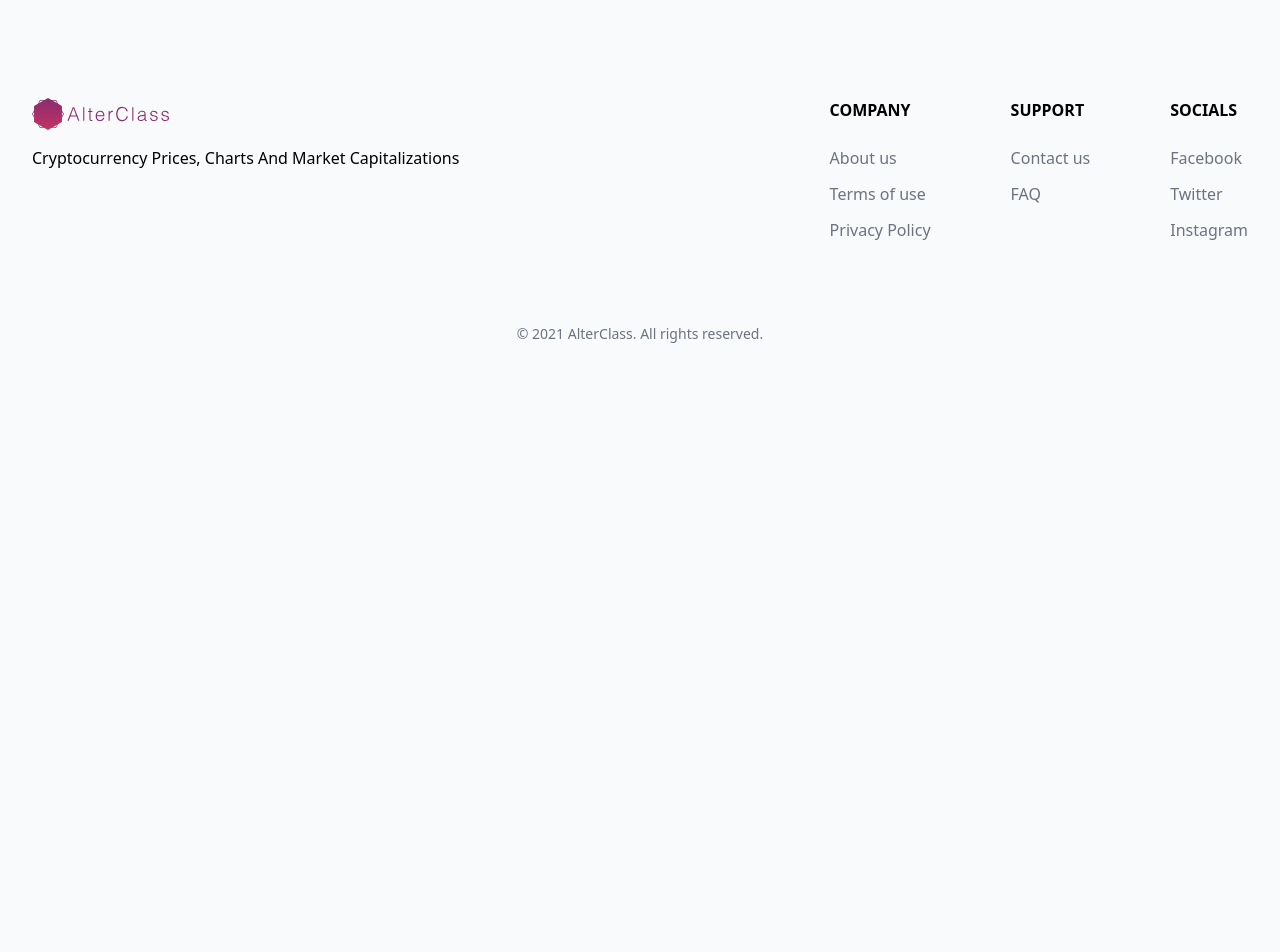
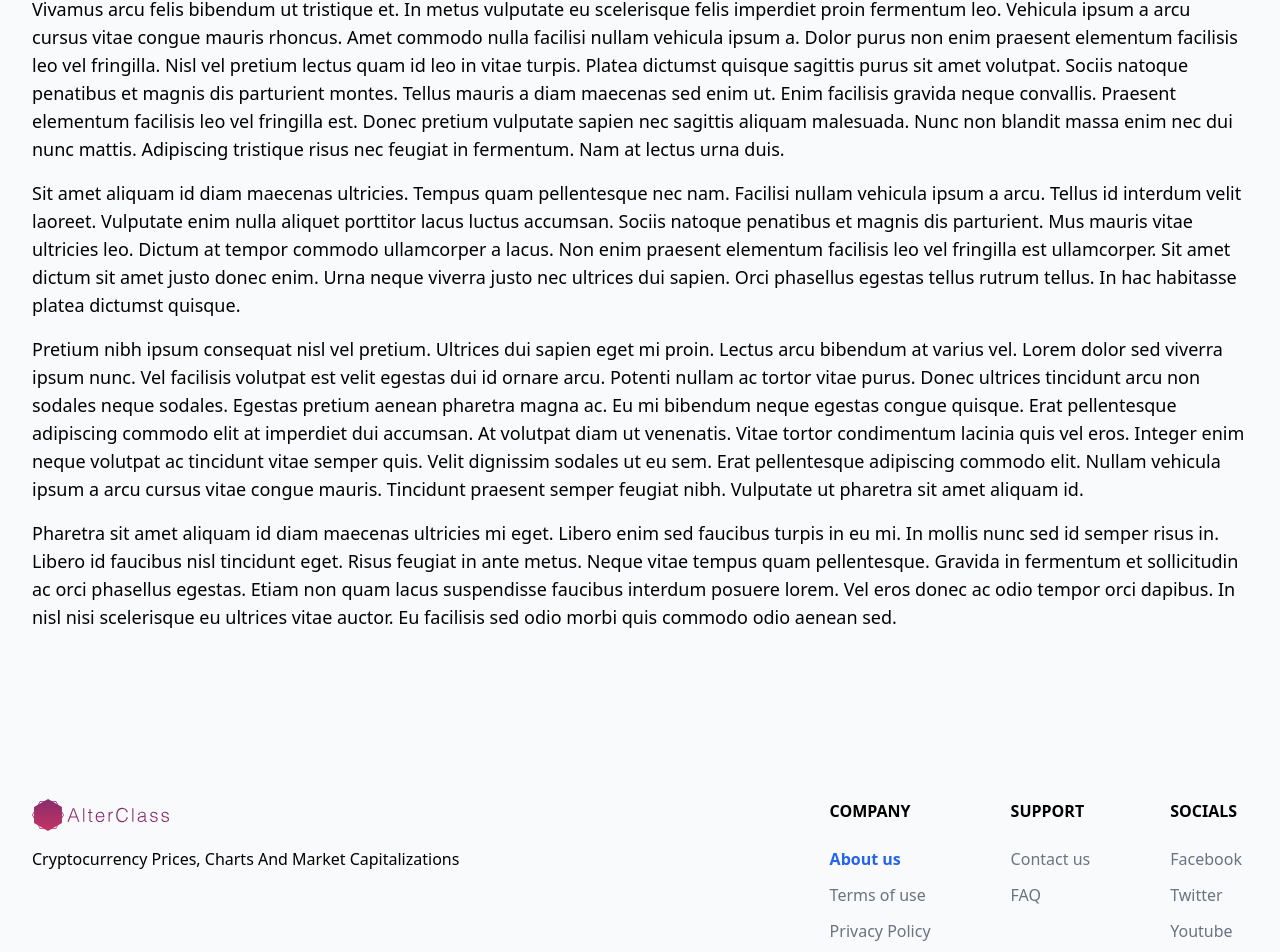
Before and after one commit to gdangelo/react-crypto, a React (Create React App) app: page /about in a window 1280 px wide. Before the commit this address led to /404. Shown: the part 430-1382 px from the top of the page. Before the commit the page ends 800 px from the top, so only its background shows below. Built offline with nearby package versions, Linux system fonts and the light colour scheme; what @tailwindcss/typography would draw is missing.

Commit message:
feat: create new pages + edit footer's links

```diff
--- a/src/App.js
+++ b/src/App.js
@@ -4,7 +4,15 @@
   Route,
   Redirect,
 } from 'react-router-dom';
-import { Home, Coins, NotFound, Watchlist } from 'pages';
+import {
+  Home,
+  Coins,
+  NotFound,
+  Watchlist,
+  About,
+  Terms,
+  PrivacyPolicy,
+} from 'pages';
 
 function App() {
   return (
@@ -13,6 +21,9 @@
         <Route exact path="/" component={Home} />
         <Route path="/coins/:id" component={Coins} />
         <Route path="/watchlist" component={Watchlist} />
+        <Route path="/about" component={About} />
+        <Route path="/terms" component={Terms} />
+        <Route path="/privacy-policy" component={PrivacyPolicy} />
         {/* No match - 404 */}
         <Route exact path="/404" component={NotFound} />
         <Redirect to="/404" />
--- /dev/null
+++ b/src/pages/About.js
@@ -0,0 +1,15 @@
+import { Layout } from 'partials';
+import { generateDemoText } from 'utils';
+
+const About = () => (
+  <Layout>
+    <h1 className="capitalize text-2xl font-semibold">About us</h1>
+    <div className="mt-6 text-lg space-y-4">
+      {generateDemoText().map(text => (
+        <p>{text}</p>
+      ))}
+    </div>
+  </Layout>
+);
+
+export default About;
--- /dev/null
+++ b/src/pages/PrivacyPolicy.js
@@ -0,0 +1,15 @@
+import { Layout } from 'partials';
+import { generateDemoText } from 'utils';
+
+const PrivacyPolicy = () => (
+  <Layout>
+    <h1 className="capitalize text-2xl font-semibold">Privacy policy</h1>
+    <div className="mt-6 text-lg space-y-4">
+      {generateDemoText().map(text => (
+        <p>{text}</p>
+      ))}
+    </div>
+  </Layout>
+);
+
+export default PrivacyPolicy;
--- /dev/null
+++ b/src/pages/Terms.js
@@ -0,0 +1,15 @@
+import { Layout } from 'partials';
+import { generateDemoText } from 'utils';
+
+const Terms = () => (
+  <Layout>
+    <h1 className="capitalize text-2xl font-semibold">Terms of use</h1>
+    <div className="mt-6 text-lg space-y-4">
+      {generateDemoText().map(text => (
+        <p>{text}</p>
+      ))}
+    </div>
+  </Layout>
+);
+
+export default Terms;
--- a/src/pages/index.js
+++ b/src/pages/index.js
@@ -2,3 +2,6 @@
 export { default as Coins } from './Coins';
 export { default as NotFound } from './404';
 export { default as Watchlist } from './Watchlist';
+export { default as About } from './About';
+export { default as Terms } from './Terms';
+export { default as PrivacyPolicy } from './PrivacyPolicy';
--- a/src/partials/Footer.js
+++ b/src/partials/Footer.js
@@ -25,16 +25,20 @@
   {
     title: 'Support',
     links: [
-      { label: 'Contact us', exact: true, path: '/contact' },
-      { label: 'FAQ', exact: true, path: '/faq' },
+      { label: 'Contact us', path: 'https://alterclass.io' },
+      { label: 'FAQ', path: 'https://alterclass.io' },
     ],
   },
   {
     title: 'Socials',
     links: [
-      { label: 'Facebook', path: 'https://www.facebook.com' },
-      { label: 'Twitter', path: 'https://twitter.com' },
-      { label: 'Instagram', path: 'https://www.instagram.com' },
+      { label: 'Facebook', path: 'https://www.facebook.com/alterclass' },
+      { label: 'Twitter', path: 'https://twitter.com/AlterClassIO' },
+      {
+        label: 'Youtube',
+        path: 'https://www.youtube.com/channel/UCn858neTm5-bPjl6-wznR2g',
+      },
+      { label: 'Instagram', path: 'https://www.instagram.com/alterclass.io/' },
     ],
   },
 ];
--- a/src/utils.js
+++ b/src/utils.js
@@ -58,3 +58,17 @@
     ),
   };
 };
+
+export const generateDemoText = () => {
+  return [
+    'Lorem ipsum dolor sit amet, consectetur adipiscing elit, sed do eiusmod tempor incididunt ut labore et dolore magna aliqua. Porttitor eget dolor morbi non. Natoque penatibus et magnis dis parturient montes nascetur ridiculus mus. Ac ut consequat semper viverra nam libero. Risus viverra adipiscing at in tellus integer feugiat scelerisque. Elit eget gravida cum sociis natoque penatibus et magnis. Tellus in hac habitasse platea dictumst vestibulum. Sit amet nisl suscipit adipiscing bibendum est. Dui vivamus arcu felis bibendum ut tristique et egestas. Et ligula ullamcorper malesuada proin libero nunc consequat interdum varius. Pellentesque id nibh tortor id aliquet. Magna ac placerat vestibulum lectus mauris ultrices. Amet consectetur adipiscing elit duis tristique. Tellus elementum sagittis vitae et leo duis ut. Amet consectetur adipiscing elit duis. Pellentesque habitant morbi tristique senectus et. Vitae elementum curabitur vitae nunc sed velit. At imperdiet dui accumsan sit. Elementum nisi quis eleifend quam adipiscing vitae proin sagittis. Ultrices tincidunt arcu non sodales neque.',
+
+    'Vivamus arcu felis bibendum ut tristique et. In metus vulputate eu scelerisque felis imperdiet proin fermentum leo. Vehicula ipsum a arcu cursus vitae congue mauris rhoncus. Amet commodo nulla facilisi nullam vehicula ipsum a. Dolor purus non enim praesent elementum facilisis leo vel fringilla. Nisl vel pretium lectus quam id leo in vitae turpis. Platea dictumst quisque sagittis purus sit amet volutpat. Sociis natoque penatibus et magnis dis parturient montes. Tellus mauris a diam maecenas sed enim ut. Enim facilisis gravida neque convallis. Praesent elementum facilisis leo vel fringilla est. Donec pretium vulputate sapien nec sagittis aliquam malesuada. Nunc non blandit massa enim nec dui nunc mattis. Adipiscing tristique risus nec feugiat in fermentum. Nam at lectus urna duis.',
+
+    'Sit amet aliquam id diam maecenas ultricies. Tempus quam pellentesque nec nam. Facilisi nullam vehicula ipsum a arcu. Tellus id interdum velit laoreet. Vulputate enim nulla aliquet porttitor lacus luctus accumsan. Sociis natoque penatibus et magnis dis parturient. Mus mauris vitae ultricies leo. Dictum at tempor commodo ullamcorper a lacus. Non enim praesent elementum facilisis leo vel fringilla est ullamcorper. Sit amet dictum sit amet justo donec enim. Urna neque viverra justo nec ultrices dui sapien. Orci phasellus egestas tellus rutrum tellus. In hac habitasse platea dictumst quisque.',
+
+    'Pretium nibh ipsum consequat nisl vel pretium. Ultrices dui sapien eget mi proin. Lectus arcu bibendum at varius vel. Lorem dolor sed viverra ipsum nunc. Vel facilisis volutpat est velit egestas dui id ornare arcu. Potenti nullam ac tortor vitae purus. Donec ultrices tincidunt arcu non sodales neque sodales. Egestas pretium aenean pharetra magna ac. Eu mi bibendum neque egestas congue quisque. Erat pellentesque adipiscing commodo elit at imperdiet dui accumsan. At volutpat diam ut venenatis. Vitae tortor condimentum lacinia quis vel eros. Integer enim neque volutpat ac tincidunt vitae semper quis. Velit dignissim sodales ut eu sem. Erat pellentesque adipiscing commodo elit. Nullam vehicula ipsum a arcu cursus vitae congue mauris. Tincidunt praesent semper feugiat nibh. Vulputate ut pharetra sit amet aliquam id.',
+
+    'Pharetra sit amet aliquam id diam maecenas ultricies mi eget. Libero enim sed faucibus turpis in eu mi. In mollis nunc sed id semper risus in. Libero id faucibus nisl tincidunt eget. Risus feugiat in ante metus. Neque vitae tempus quam pellentesque. Gravida in fermentum et sollicitudin ac orci phasellus egestas. Etiam non quam lacus suspendisse faucibus interdum posuere lorem. Vel eros donec ac odio tempor orci dapibus. In nisl nisi scelerisque eu ultrices vitae auctor. Eu facilisis sed odio morbi quis commodo odio aenean sed.',
+  ];
+};
```
